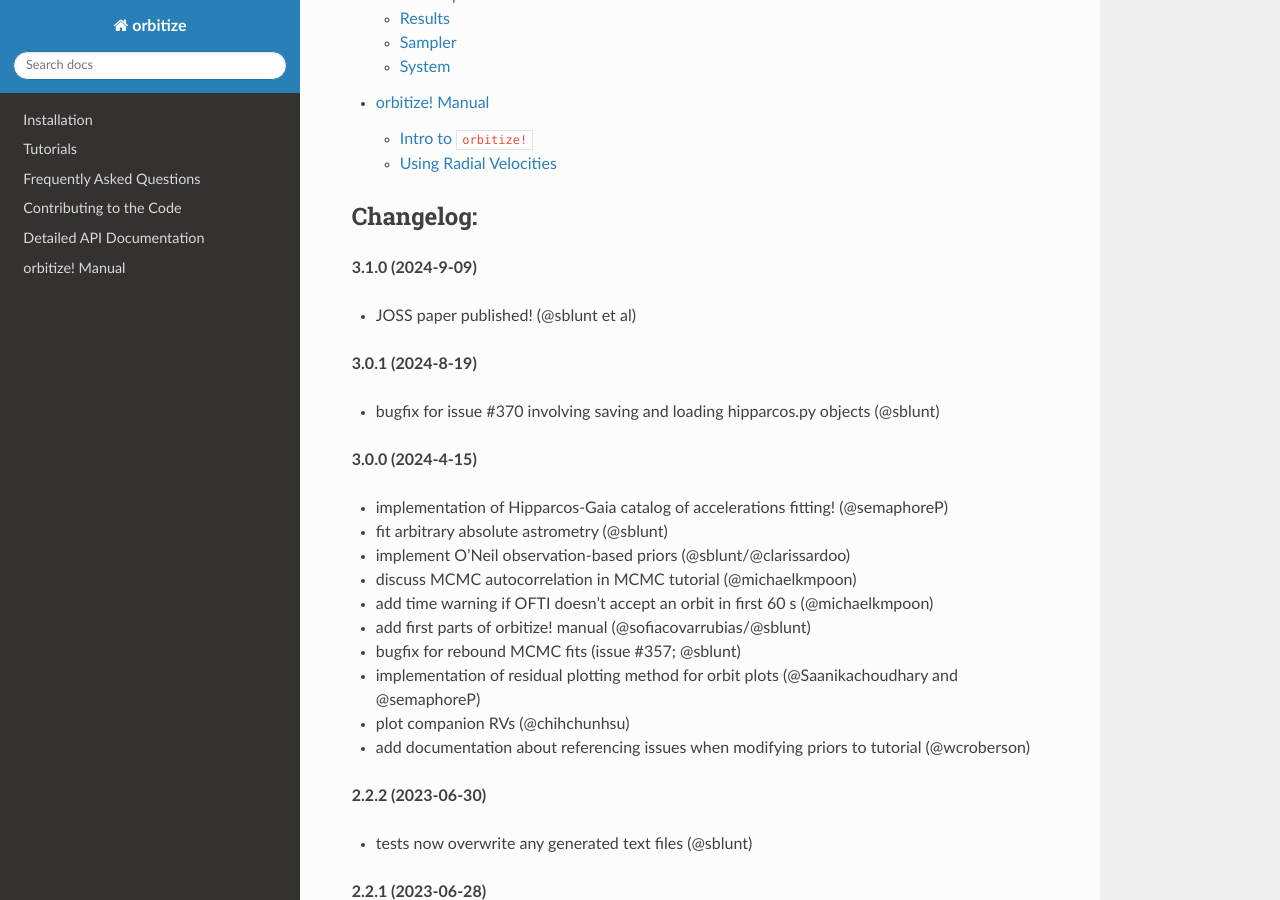
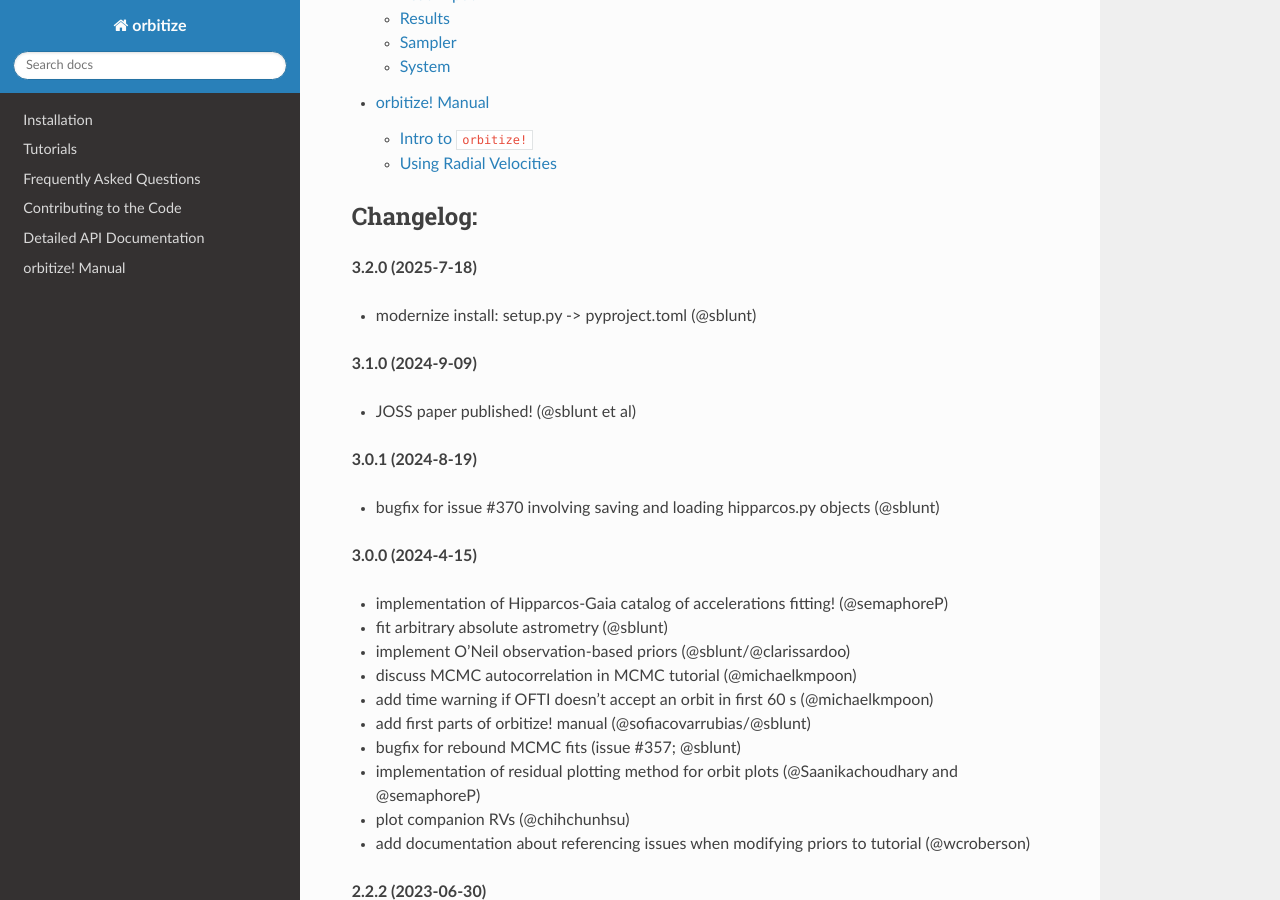
Before and after one commit to sblunt/orbitize, a Sphinx documentation site: the page built from docs/index.rst, in a window 1280 px wide and 900 px high, scrolled down 1802 px. Built offline with Sphinx 7.4.7 and the Read the Docs theme 3.1.0, drawn with Linux system fonts in a browser that asks for light colours; pages that are not in the unit, such as notebooks, are missing from menus.

Commit message:
update changelog

```diff
--- a/docs/index.rst
+++ b/docs/index.rst
@@ -54,6 +54,10 @@ User Guide:
 
 Changelog:
 ++++++++++
+
+**3.2.0 (2025-7-18)**
+
+- modernize install: setup.py -> pyproject.toml (@sblunt)
 
 **3.1.0 (2024-9-09)**
 
```
